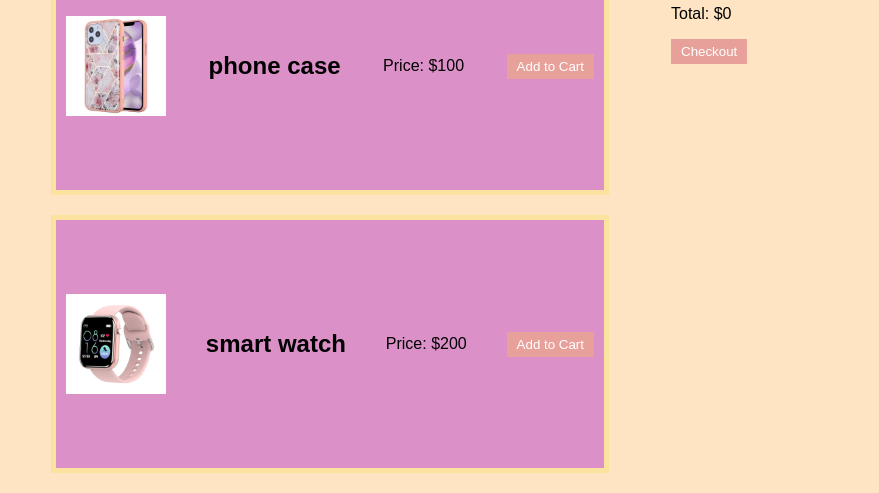
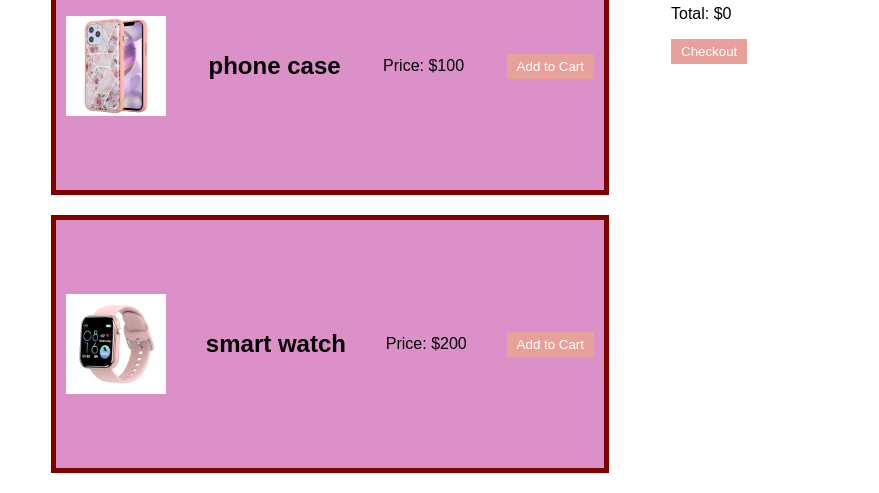
Before and after one commit to Neelima677/Neelima677.github.io, a plain HTML site: page index.html in a window 1280 px wide. Shown: the part 503-996 px from the top of the page, without its empty margins (0-879 px from the left). Drawn offline with Linux system fonts and the light colour scheme.

Commit message:
Update styles.css

```diff
--- a/styles.css
+++ b/styles.css
@@ -2,7 +2,7 @@ body {
     font-family: 'Arial', sans-serif;
     margin: 20px;
     text-align: justify;
-    background-color: bisque;
+    background-color: lavender blush;
 }
 .product{
     display:grid;
@@ -23,7 +23,7 @@ body {
 }
 
 .product, .cart-item {
-    border: 5px solid #FBE29F;
+    border: 5px solid #800000;
     padding: 10px;
     margin-bottom: 20px;
 }
```
